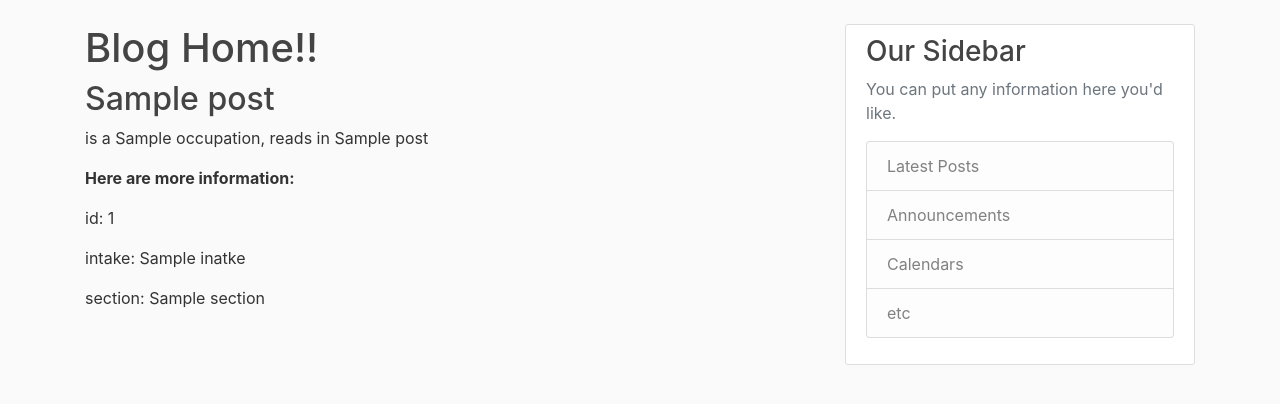
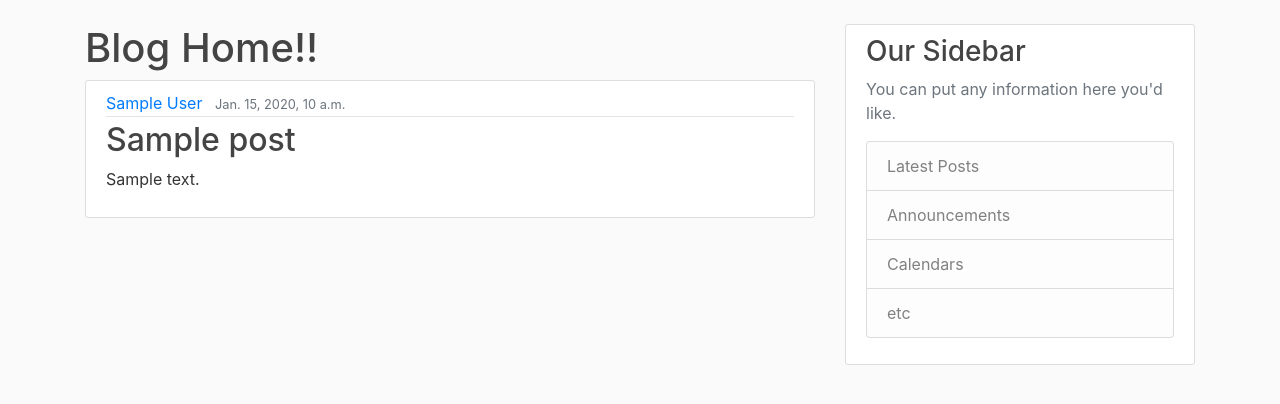
Before and after one commit to asib11/blog-post-django, a Django app: template mysite/blog/templates/blog/home.html in a window 1280 px wide. Shown: the part 56-460 px from the top of the page. Run offline with Django 5.2, Linux system fonts and the light colour scheme; the template is opened without the code that fills it: most values are stand-ins (such as "Sample title", 1, 10 or a date in 2020).

Commit message:
fix: intrigate with bootstrap and design

```diff
--- a/mysite/blog/templates/blog/home.html
+++ b/mysite/blog/templates/blog/home.html
@@ -3,11 +3,15 @@
 {%block content%}
     <h1>Blog Home!!</h1>
     {%for post in posts%}
-        <h2>{{post.name}}</h2>
-        <p>is a {{post.occupation}}, reads in {{post.subject}}</p>
-        <p style="font-weight: bold;">Here are more information: </p>
-        <p>id: {{post.id}}</p>
-        <p>intake: {{post.inatke}}</p>
-        <p>section: {{post.section}}</p>
+        <article class="media content-section">
+            <div class="media-body">
+            <div class="article-metadata">
+                <a class="mr-2" href="#">{{ post.author }}</a>
+                <small class="text-muted">{{ post.date_posted }}</small>
+            </div>
+            <h2><a class="article-title" href="#">{{ post.title }}</a></h2>
+            <p class="article-content">{{ post.content }}</p>
+            </div>
+        </article>
     {%endfor%}
 {%endblock content%}
```
Also changed, not shown: mysite/blog/views.py (+8 -12 lines).
